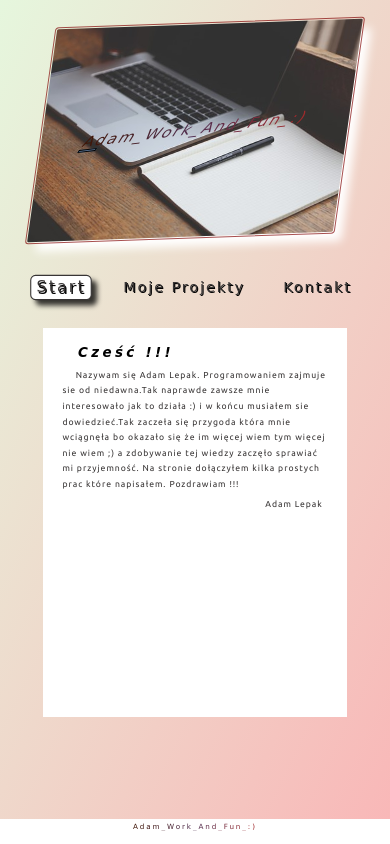
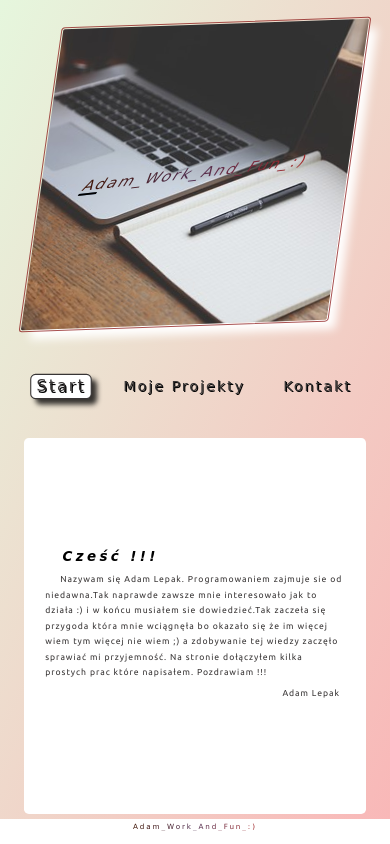
Before and after one commit to AdamWorkAndFun/Portfolio, a plain HTML site: page index.html in a window 390 px wide. Drawn offline with Linux system fonts and the light colour scheme; a web font is replaced by a local one.

Commit message:
small change with responsive

```diff
--- a/css/main.css
+++ b/css/main.css
@@ -17,10 +17,13 @@ html {
   @media only screen and (max-width: 500px) {
     html {
       font-size: 30%; } }
+  @media only screen and (max-width: 300px) {
+    html {
+      font-size: 20%; } }
 
 body {
   box-sizing: border-box;
-  width: 100vw;
+  max-width: 100vw;
   height: 97vh;
   font-family: 'Ubuntu', sans-serif; }
   @media only screen and (max-height: 800px) {
@@ -34,9 +37,9 @@ body {
   background-image: linear-gradient(to left top, rgba(243, 116, 116, 0.514), rgba(189, 233, 167, 0.384));
   display: flex;
   flex-direction: column; }
-  @media only screen and (max-height: 800px) {
+  @media only screen and (max-height: 450px) {
     .container {
-      min-height: 100%; } }
+      min-height: 150%; } }
 
 .active {
   background-color: #fff;
@@ -66,19 +69,18 @@ body {
 .header {
   height: 40%;
   width: 80%;
-  margin: 0 auto;
+  margin: auto;
   margin-top: 4rem;
-  background-image: url(../img/zdj.jpg);
-  background-size: cover;
-  background-position: top;
-  display: flex;
-  justify-content: center;
   border-radius: .3rem;
   transform: skew(-10deg) rotate(-2deg);
   box-shadow: 2rem 2rem 2rem white;
   outline: 0.2rem solid rgba(131, 6, 6, 0.699);
   outline-offset: .3rem;
-  overflow: hidden; }
+  background-image: url(../img/zdj.jpg);
+  background-size: cover;
+  background-position: top;
+  display: flex;
+  justify-content: center; }
   @media only screen and (max-height: 800px) {
     .header {
       height: 30%; } }
@@ -88,11 +90,11 @@ body {
   .header__logo {
     align-self: center;
     height: 100%;
-    display: flex;
-    justify-content: center;
     transform: skewX(-30deg) rotate(-5deg);
     border-radius: .3rem;
-    outline-offset: .5rem; }
+    outline-offset: .5rem;
+    display: flex;
+    justify-content: center; }
     .header__logo-h1 {
       font-family: 'Margarine', cursive;
       align-self: center;
@@ -142,28 +144,33 @@ body {
       border-radius: 1rem; }
 
 .section {
-  width: 100%;
-  min-height: 60%; }
+  flex-basis: 50%;
+  width: 90%;
+  margin: auto;
+  position: relative;
+  background-color: #fff;
+  border-radius: 1rem; }
   @media only screen and (max-height: 800px) {
     .section {
       min-height: 40%; } }
   .section__article {
-    width: 80%;
-    min-height: 80%;
-    margin: 0 auto;
-    background-color: #fff;
-    padding: 1rem; }
+    width: 100%;
+    padding: 1rem;
+    position: absolute;
+    top: 50%;
+    left: 50%;
+    transform: translate(-50%, -50%); }
     .section__article-start {
       margin: 2rem auto;
       width: 90%;
       height: 100%; }
       .section__article-start-h2 {
+        font-family: 'Margarine', cursive;
         font-size: 2.8rem;
         margin-left: 5%;
         letter-spacing: .7rem;
         font-style: italic;
         padding: .5rem;
-        font-family: 'Margarine', cursive;
         margin-bottom: 2%; }
       .section__article-start-text {
         font-size: 1.8rem;
```
